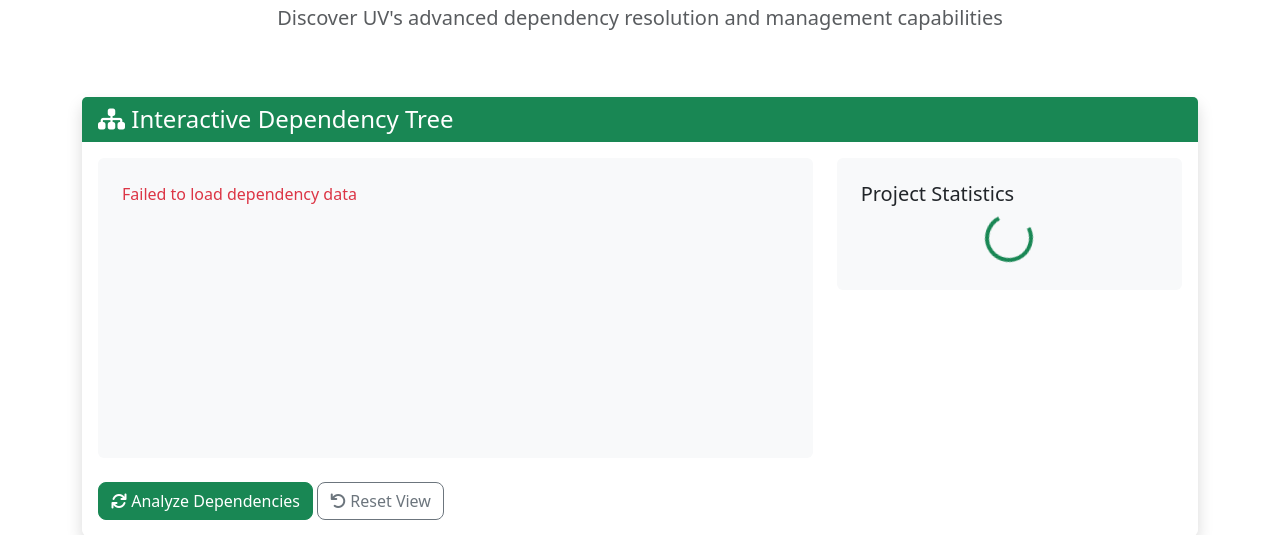
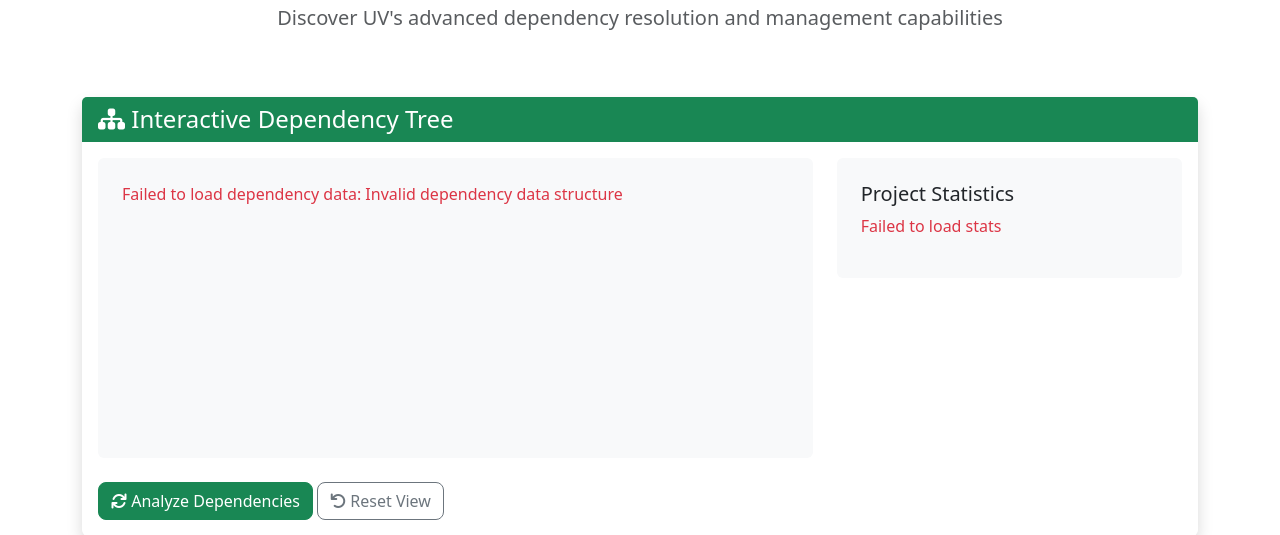
Before and after one commit to Borets/demoUVapp, a FastAPI app: page /demo/dependencies in a window 1280 px wide. Shown: the part 182-717 px from the top of the page. Run offline with FastAPI, Linux system fonts and the light colour scheme.

Commit message:
add a ton of new features

```diff
--- a/app/templates/dependencies_demo.html
+++ b/app/templates/dependencies_demo.html
@@ -312,24 +312,52 @@
 async function loadDependencyAnalysis() {
     try {
         const response = await fetch('/api/dependencies/analysis');
+        if (!response.ok) {
+            throw new Error(`HTTP error! status: ${response.status}`);
+        }
         dependencyData = await response.json();
 
-        displayDependencyTree(dependencyData.dependency_tree);
-        displayDependencyStats(dependencyData.statistics);
+        // Check if we have valid data before proceeding
+        if (dependencyData && dependencyData.dependency_tree) {
+            displayDependencyTree(dependencyData.dependency_tree);
+        } else {
+            throw new Error('Invalid dependency data structure');
+        }
+
+        if (dependencyData && dependencyData.statistics) {
+            displayDependencyStats(dependencyData.statistics);
+        }
     } catch (error) {
         console.error('Error loading dependency analysis:', error);
-        document.getElementById('dependencyTree').innerHTML = '<p class="text-danger">Failed to load dependency data</p>';
+        document.getElementById('dependencyTree').innerHTML = '<p class="text-danger">Failed to load dependency data: ' + error.message + '</p>';
+        document.getElementById('dependencyStats').innerHTML = '<p class="text-danger">Failed to load stats</p>';
     }
 }
 
 // Display dependency tree
 function displayDependencyTree(tree) {
     const container = document.getElementById('dependencyTree');
+
+    // Safety check for null/undefined tree
+    if (!tree || typeof tree !== 'object') {
+        container.innerHTML = '<p class="text-warning">No dependency tree data available</p>';
+        return;
+    }
+
     let html = '<div class="dependency-tree">';
 
     Object.entries(tree).forEach(([packageName, info]) => {
+        // Safety checks for info properties
+        if (!info || typeof info !== 'object') {
+            return; // Skip invalid entries
+        }
+
         const isDirectClass = info.is_direct ? 'border-primary' : 'border-secondary';
         const badgeClass = info.is_direct ? 'bg-primary' : 'bg-secondary';
+        const version = info.version || 'unknown';
+        const sizeMb = info.size_mb || 0;
+        const license = info.license || 'unknown';
+        const dependencies = Array.isArray(info.dependencies) ? info.dependencies : [];
 
         html += `
             <div class="card mb-3 ${isDirectClass}">
@@ -338,19 +366,19 @@
                         <div>
                             <h6 class="card-title">
                                 ${packageName}
-                                <span class="badge ${badgeClass}">${info.version}</span>
+                                <span class="badge ${badgeClass}">${version}</span>
                                 ${info.is_direct ? '<span class="badge bg-success">Direct</span>' : '<span class="badge bg-light text-dark">Transitive</span>'}
                             </h6>
                             <p class="card-text">
                                 <small class="text-muted">
-                                    Size: ${info.size_mb} MB | License: ${info.license}
+                                    Size: ${sizeMb} MB | License: ${license}
                                 </small>
                             </p>
-                            ${info.dependencies.length > 0 ? `
+                            ${dependencies.length > 0 ? `
                                 <div class="mt-2">
                                     <small><strong>Dependencies:</strong></small>
                                     <div class="mt-1">
-                                        ${info.dependencies.map(dep => `<span class="badge bg-light text-dark me-1">${dep}</span>`).join('')}
+                                        ${dependencies.map(dep => `<span class="badge bg-light text-dark me-1">${dep}</span>`).join('')}
                                     </div>
                                 </div>
                             ` : ''}
@@ -368,29 +396,41 @@
 // Display dependency statistics
 function displayDependencyStats(stats) {
     const container = document.getElementById('dependencyStats');
+
+    // Safety check for stats object
+    if (!stats || typeof stats !== 'object') {
+        container.innerHTML = '<p class="text-warning">No statistics data available</p>';
+        return;
+    }
+
+    const totalPackages = stats.total_packages || 0;
+    const directDeps = stats.direct_dependencies || 0;
+    const transitiveDeps = stats.transitive_dependencies || 0;
+    const totalSize = stats.total_size_mb || 0;
+
     container.innerHTML = `
         <div class="row g-3">
             <div class="col-6">
                 <div class="text-center">
-                    <div class="display-6 text-success">${stats.total_packages}</div>
+                    <div class="display-6 text-success">${totalPackages}</div>
                     <small class="text-muted">Total Packages</small>
                 </div>
             </div>
             <div class="col-6">
                 <div class="text-center">
-                    <div class="display-6 text-primary">${stats.direct_dependencies}</div>
+                    <div class="display-6 text-primary">${directDeps}</div>
                     <small class="text-muted">Direct Dependencies</small>
                 </div>
             </div>
             <div class="col-6">
                 <div class="text-center">
-                    <div class="display-6 text-warning">${stats.transitive_dependencies}</div>
+                    <div class="display-6 text-warning">${transitiveDeps}</div>
                     <small class="text-muted">Transitive</small>
                 </div>
             </div>
             <div class="col-6">
                 <div class="text-center">
-                    <div class="display-6 text-info">${stats.total_size_mb}</div>
+                    <div class="display-6 text-info">${totalSize}</div>
                     <small class="text-muted">Total MB</small>
                 </div>
             </div>
```
Also changed, not shown: .claude/settings.local.json, pyproject.toml (line endings or trailing spaces).
